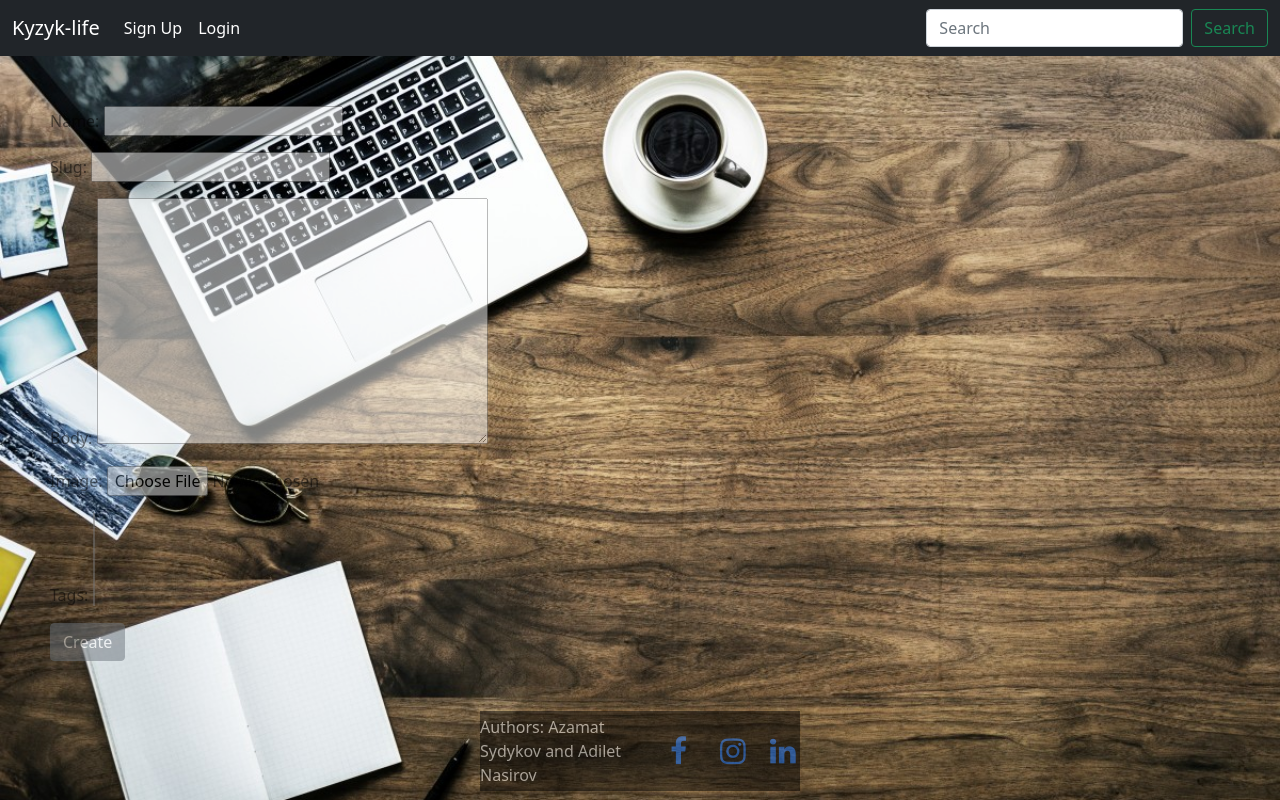
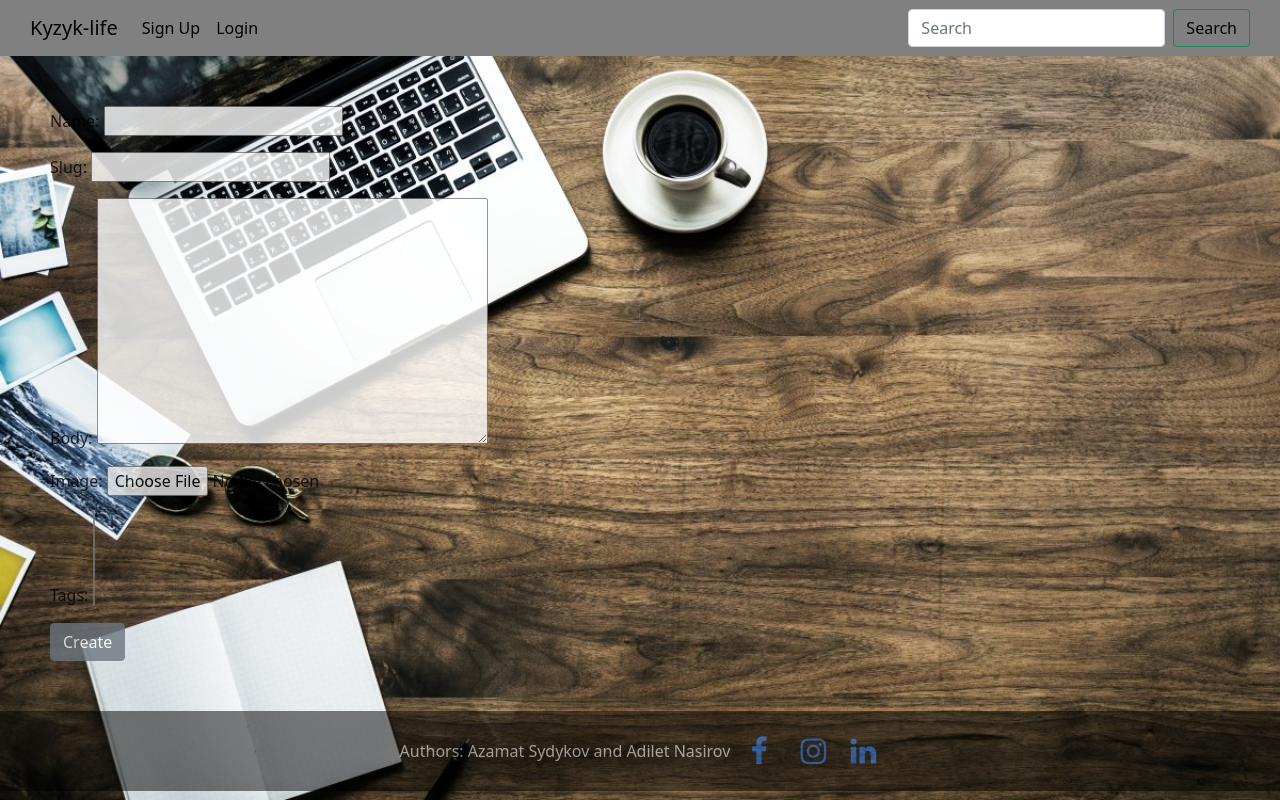
Before and after one commit to AdiletCoder/Hackaton-Kyzyk, a Django app: page /blog/post/create in a window 1280 px wide. Run offline with Django 3.2, Linux system fonts and the light colour scheme; data that the repository does not hold is empty.

Commit message:
initial commit

```diff
--- a/blog/templates/cart/cart_detail.html
+++ b/blog/templates/cart/cart_detail.html
@@ -12,7 +12,9 @@
     <ul class="list-group list-group-flush">
       <li class="list-group-item">{{ value.body | truncatewords:10 }} </li>
     </ul>
+
 </div>
 {% endfor %}
+
 <a href="{% url 'cart_clear' %}"><button type="submit" class="btn btn-outline-dark">Empty favorites</button></a>
 {% endblock %}
--- a/blog/templates/create_post.html
+++ b/blog/templates/create_post.html
@@ -2,7 +2,7 @@
 {% load static %}
 
 {% block content %}
-<form style="color:black; width:600px; margin: 50px; 0 25px 50px; opacity: 0.5;" method="post" enctype="multipart/form-data">
+<form style="color:black; width:600px; margin: 50px; 0 25px 50px; opacity: 0.8;" method="post" enctype="multipart/form-data">
     {{ post_form.as_p }}
     {% csrf_token %}
     <button type="submit" class="btn btn-secondary" >Create</button>
--- a/blog/templates/detail.html
+++ b/blog/templates/detail.html
@@ -41,7 +41,9 @@
                 <a class="btn btn-outline-dark" href="{% url 'delete-post' post.slug %}" role="button">Delete</a>
                 {% endif %}
                 {% if request.user.is_authenticated %}
-                <a href="{% url 'cart_add' post.id %}"><button type="submit" class="btn btn-outline-dark">Add to favourite</button></a>
+                <a href="{% url 'cart_add' post.id %}"><button type="submit" class="btn btn-outline-dark">Add to favorites</button></a>
+                    <a href="{% url 'item_clear' post.id %}"><button type="submit" class="btn btn-outline-dark">Remove from favorites</button></a>
+
                 <a href="{% url 'add_comment' post.slug %}"><button type="submit" class="btn btn-outline-dark">Comment</button></a>
                 <form action="{% url 'like_post' post.slug %}" method="POST">
                     {% csrf_token %}
@@ -55,7 +57,6 @@
                 <p>Login to like and comment, {{total_likes}} likes post has</p>
                 {% endif %}
 
-                <a href="{% url 'list_comments' post.slug %}"><button type="submit" class="btn btn-outline-dark">See all comments</button></a>
             </div>
         </figure>
     </figure>
--- a/blog/views.py
+++ b/blog/views.py
@@ -104,7 +104,7 @@ class SearchListView(ListView):
     def get_queryset(self):
         queryset = super().get_queryset()
         q = self.request.GET.get('q')
-        queryset = queryset.filter(Q(title__icontains=q) | Q(body__icontains=q))
+        queryset = queryset.filter(Q(name__icontains=q) | Q(body__icontains=q))
         return queryset
 
 
--- a/templates/base.html
+++ b/templates/base.html
@@ -11,6 +11,12 @@
           *{
          margin: 0px;
          }
+         .post-create{
+
+            p{
+                color: #fff
+            }
+         }
 
         .footer {
           text-align: center;
@@ -22,7 +28,6 @@
         display: flex;
         flex-direction: row;
         height: 10vh;
-        width: 25vw;
         background-color: black;
         margin: 0 auto;
         opacity: 0.5;
@@ -46,17 +51,52 @@
           opacity: 0.7;
         }
 
+        .headerLink{
+        color: black;
+        text-decoration: none;
+        transition: 0.3s;
+        padding: 5px 10px;
+        border-radius: 5px;
+        }
+
+        .headerLink:hover{
+            color: #fff;
+            background: rgba(0,0,0, 0.55);
+        }
+
+        .header-top-links>li{
+       }
+
+        .header-top-links>li>:hover{
+            background: rgba(0,0,0, 0.55);
+        }
+
+        .header-top{
+        background: gray;
+
+        }
+        .header-top *{
+            color: #000;
+        }
+        .header-top *>a:hover{
+            color: #fff;
+        }
+
+
+    </style>
+
     </style>
 </head>
 <body>
-    <nav class="navbar navbar-expand-lg navbar-dark bg-dark">
-      <div class="container-fluid">
+    <nav class="navbar navbar-expand-lg header-top">
+    <div style="width: 100%; margin: 0 30px;" class="d-flex justify-content-between">
         <a class="navbar-brand" href="{% url 'home' %}">Kyzyk-life</a>
-        <button class="navbar-toggler" type="button" data-bs-toggle="collapse" data-bs-target="#navbarSupportedContent" aria-controls="navbarSupportedContent" aria-expanded="false" aria-label="Toggle navigation">
+        <button class="navbar-toggler" type="button" data-bs-toggle="collapse" data-bs-target="#navbarSupportedContent"
+                aria-controls="navbarSupportedContent" aria-expanded="false" aria-label="Toggle navigation">
             <span class="navbar-toggler-icon"></span>
         </button>
         <div class="collapse navbar-collapse" id="navbarSupportedContent">
-          <ul class="navbar-nav me-auto mb-2 mb-lg-0">
+            <ul class="navbar-nav me-auto mb-2 mb-lg-0 header-top-links">
                 {% if not request.user.is_authenticated %}
                 <li><a class="nav-link active" aria-current="page" href="{% url 'signup' %}">Sign Up</a></li>
                 <li><a class="nav-link active" aria-current="page" href="{% url 'login' %}">Login</a></li>
@@ -64,13 +104,14 @@
                 <li><a class="nav-link active" aria-current="page" href="{% url 'logout' %}">Log Out</a></li>
                 <li><a class="nav-link active" aria-current="page" href="{% url 'create-post' %}">New Post</a></li>
                 <li><a class="nav-link active" aria-current="page" href="{% url 'cart_detail' %}">Favorites</a></li>
-                  <li><span class="nav-link active" aria-current="page">Current user: {{ request.user.username }}</span></li>
+                <li><span class="nav-link active" aria-current="page">Current user: {{ request.user.username }}</span>
+                </li>
                 {% endif %}
 
                 </li>
             </ul>
 
-          <form class="d-flex"  method="get" action="{% url 'search' %}">
+            <form class="d-flex" method="get" action="{% url 'search' %}">
                 <input name="q" class="form-control me-2" type="search" placeholder="Search" aria-label="Search">
                 <button class="btn btn-outline-success" type="submit">Search</button>
             </form>
@@ -82,9 +123,9 @@
     {% block comment %}{% endblock %}
 <footer>
   <div class="footerContainer">Authors: Azamat Sydykov and Adilet Nasirov <br>
-      <a href="https://www.facebook.com/profile.php?id=100008967369908" class="fa fa-facebook"></a>
-      <a href="https://www.instagram.com/_s_azamat2/?hl=ru" class="fa fa-instagram"></a>
-      <a href="https://www.linkedin.com/in/adilet-nasirov-8505a9136/" class="fa fa-linkedin"></a>
+      <a href="https://www.facebook.com/profile.php?id=100008967369908" target="_blank" class="fa fa-facebook"></a>
+      <a href="https://www.instagram.com/_s_azamat2/?hl=ru" target="_blank" class="fa fa-instagram"></a>
+      <a href="https://www.linkedin.com/in/adilet-nasirov-8505a9136/" target="_blank" class="fa fa-linkedin"></a>
   </div>
 </footer>
 </body>
```
Also changed, not shown: blog/templates/home.html (+4 -4 lines). Lines whose indentation alone changed are shown as unchanged.
